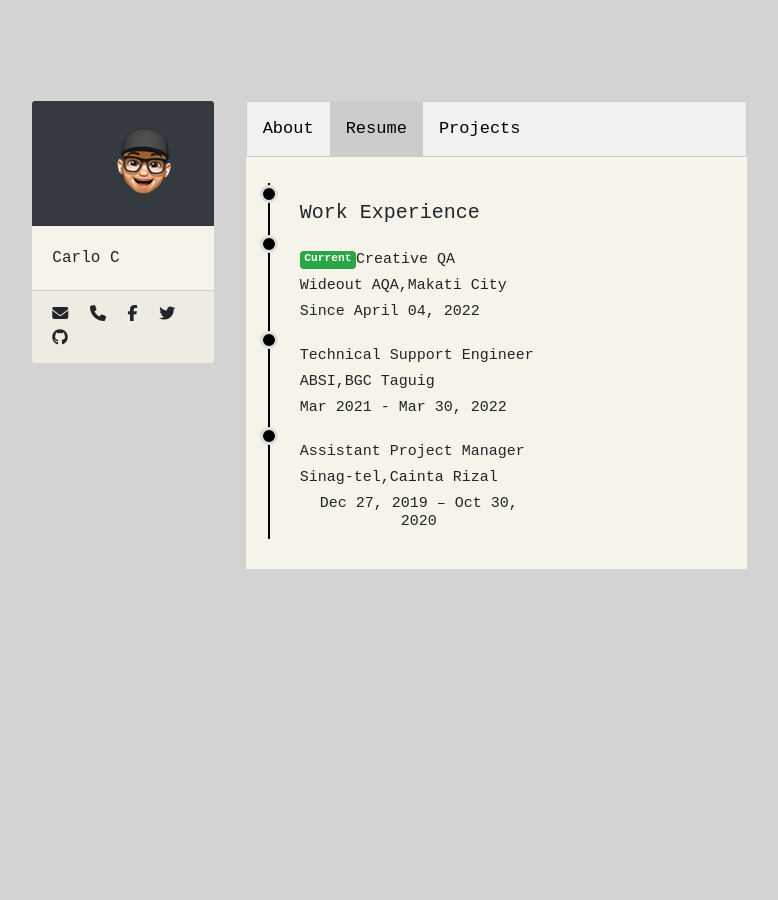
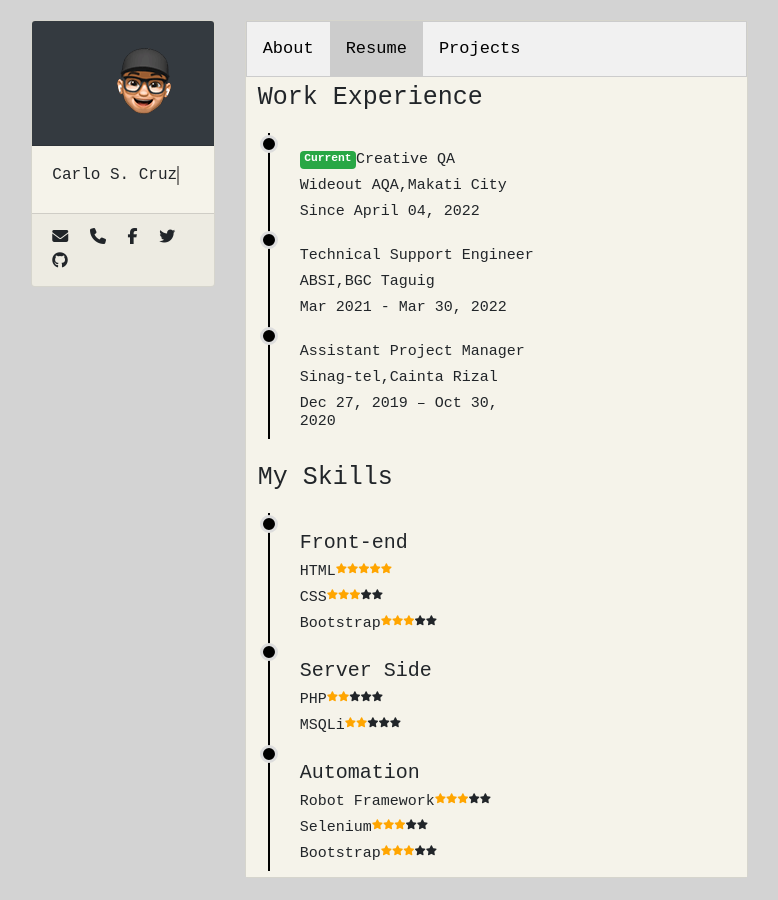
Before and after one commit to Sirloy00/Project, a plain HTML site: page index.html in a window 1280 px wide. Both pictures are taken after a click on the button "Resume". Shown: the whole page, without its empty margins (197-975 px from the left). After the commit the page ends 878 px from the top, so only its background shows below. Drawn offline with nearby package versions, Linux system fonts and the light colour scheme.

Commit message:
Portfolio

```diff
--- a/index.html
+++ b/index.html
@@ -37,7 +37,7 @@
 						<div class="wrapper">
 							<div class="card">
 				<div class="card-header bg-dark text-dark" id="avatar"><img src="resources/img/avatar-2.png"></div>
-				<div class="card-body"> Carlo C</div>
+				<div class="card-body"><h1>Carlo S. Cruz</h1> </div>
 				<div class="card-footer">
 					<a href="mailto:carlo.cruz0215@gmail.com"><i class ="icon fa fa-envelope" ></i></a>
 
@@ -61,7 +61,7 @@
 					  </div>
 					  <div class="content">
 					  <div id="About" class="tabcontent">
-						<p>Hi,<span class="emojis"> 👋</span> I'm a Freelance web developer, designer, IT from Philippines.
+						<p>Hi,<span class="emojis"> 👋</span> I'm a Freelance web developer, web designer, IT from Philippines.
 							I enjoy building and designing websites for a hobby.</p>
 						<p>Lorem ipsum dolor sit amet consectetur adipisicing elit. Quia nisi pariatur, impedit rerum alias consectetur officiis voluptatem eos,
 							eligendi, magni voluptatum ut nesciunt dolor tenetur ratione quaerat nemo? Eaque, earum.</p>
@@ -72,10 +72,11 @@
 					  </div>
 
 					  <div id="Resume" class="tabcontent">
+						<div><h5 style="font-size: 25px;">Work Experience</h5>
+
+						</div>
 						<section class="timeline-area">
-							<div><h5 style="font-size: 20px;">Work Experience</h5>
 
-							</div>
 
 							<div><h3><span class="badge badge-success">Current</span>Creative QA</h3>
 								<h3>Wideout AQA,Makati City</h3>
@@ -91,6 +92,74 @@
 								<h3>Sinag-tel,Cainta Rizal</h3>
 								<h4>Dec 27, 2019 – Oct 30, 2020</h4>
 							</div>
+						</section>
+						<br>
+						<div>
+							<h5 style="font-size: 25px;">My Skills </h5>
+						</div>
+						<section class="timeline-area">
+							<div>
+								<h5 style="font-size: 20px;">Front-end </h5>
+
+								<h5>HTML <span class="fa fa-star checked"></span>
+								<span class="fa fa-star checked"></span>
+								<span class="fa fa-star checked"></span>
+								<span class="fa fa-star checked"></span>
+								<span class="fa fa-star checked"></span></h5>
+
+								<h5>CSS <span class="fa fa-star checked"></span>
+								<span class="fa fa-star checked"></span>
+								<span class="fa fa-star checked"></span>
+								<span class="fa fa-star "></span>
+								<span class="fa fa-star "></span></h5>
+
+								<h5>Bootstrap <span class="fa fa-star checked"></span>
+									<span class="fa fa-star checked"></span>
+									<span class="fa fa-star checked"></span>
+									<span class="fa fa-star "></span>
+									<span class="fa fa-star "></span></h5>
+
+							</div>
+							<div>
+								<h5 style="font-size: 20px;">Server Side</h5>
+
+								<h5>PHP <span class="fa fa-star checked"></span>
+								<span class="fa fa-star checked"></span>
+								<span class="fa fa-star "></span>
+								<span class="fa fa-star "></span>
+								<span class="fa fa-star "></span></h5>
+
+								<h5>MSQLi <span class="fa fa-star checked"></span>
+								<span class="fa fa-star checked"></span>
+								<span class="fa fa-star "></span>
+								<span class="fa fa-star "></span>
+								<span class="fa fa-star "></span></h5>
+							</div>
+							<div>
+								<h5 style="font-size: 20px;">Automation</h5>
+
+								<h5>Robot Framework <span class="fa fa-star checked"></span>
+								<span class="fa fa-star checked"></span>
+								<span class="fa fa-star checked"></span>
+								<span class="fa fa-star "></span>
+								<span class="fa fa-star "></span></h5>
+
+								<h5>Selenium <span class="fa fa-star checked"></span>
+								<span class="fa fa-star checked"></span>
+								<span class="fa fa-star checked"></span>
+								<span class="fa fa-star "></span>
+								<span class="fa fa-star "></span></h5>
+
+								<h5>Bootstrap <span class="fa fa-star checked"></span>
+									<span class="fa fa-star checked"></span>
+									<span class="fa fa-star checked"></span>
+									<span class="fa fa-star "></span>
+									<span class="fa fa-star "></span></h5>
+
+							</div>
+
+
+
 
 						</section>
 
--- a/resources/css/custom.css
+++ b/resources/css/custom.css
@@ -4,7 +4,7 @@
   font-family: "Source Code Pro", monospace;
 }
 .container-fluid{
-  margin-top:100px;
+  margin-top:20px;
 }
 .wrapper{
   position:inherit;
--- a/resources/css/font.css
+++ b/resources/css/font.css
@@ -8,9 +8,9 @@
     margin: 0;
     font-family: "Source Sans Pro", sans-serif;
     min-height: auto;
-    display: grid;
+    display: flex;
     place-content: left;
-    text-align: center;
+    /* text-align: center; */
     background: var(--bg-color);
   }
 
--- a/resources/css/resume.css
+++ b/resources/css/resume.css
@@ -43,3 +43,11 @@
     padding: 0 -30px 0 -30px;
 
 }
+
+.checked {
+    color: orange;
+  }
+h5 span{
+    top:2px;
+    font-size: 10px;
+}
```
